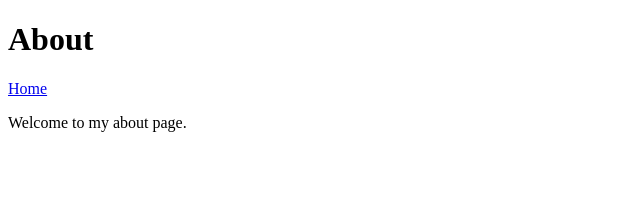
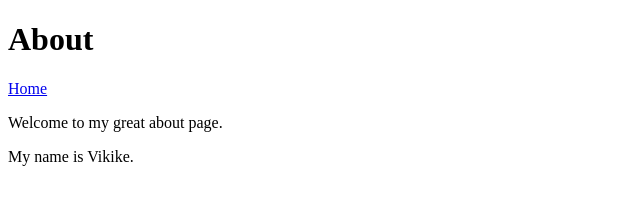
Before and after one commit to olahviki/olahviki.github.io, a plain HTML site: page about.html in a window 1280 px wide. Shown: the whole page, without its empty margins (0-640 px from the left). Drawn offline with Linux system fonts and the light colour scheme.

Commit message:
Improved the about page

```diff
--- a/about.html
+++ b/about.html
@@ -8,6 +8,7 @@
 <body>
     <h1>About</h1>
     <a href="/">Home</a>
-    <p>Welcome to my about page.</p>
+    <p>Welcome to my great about page.</p>
+    <p>My name is Vikike.</p>
 </body>
 </html>
```
